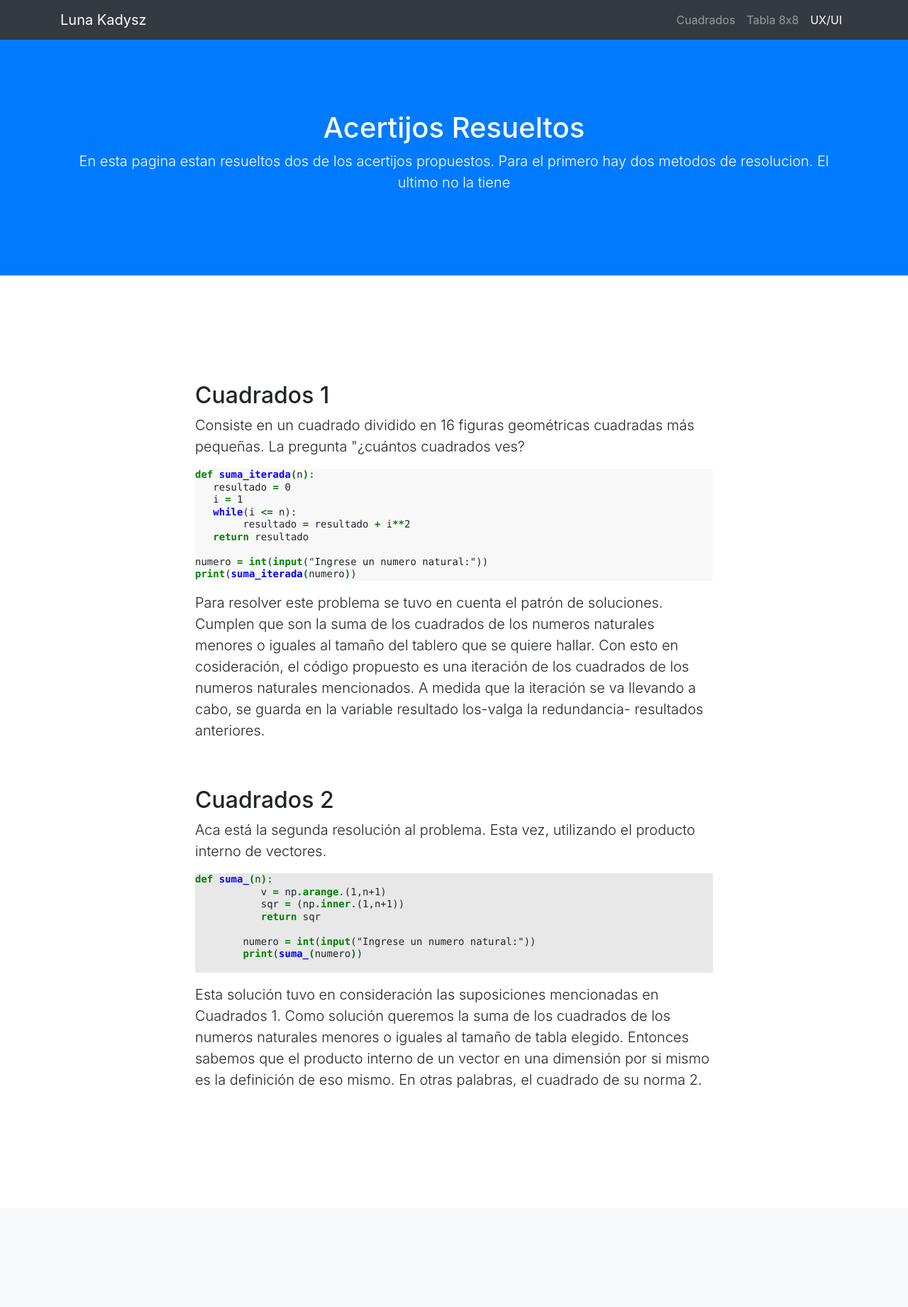
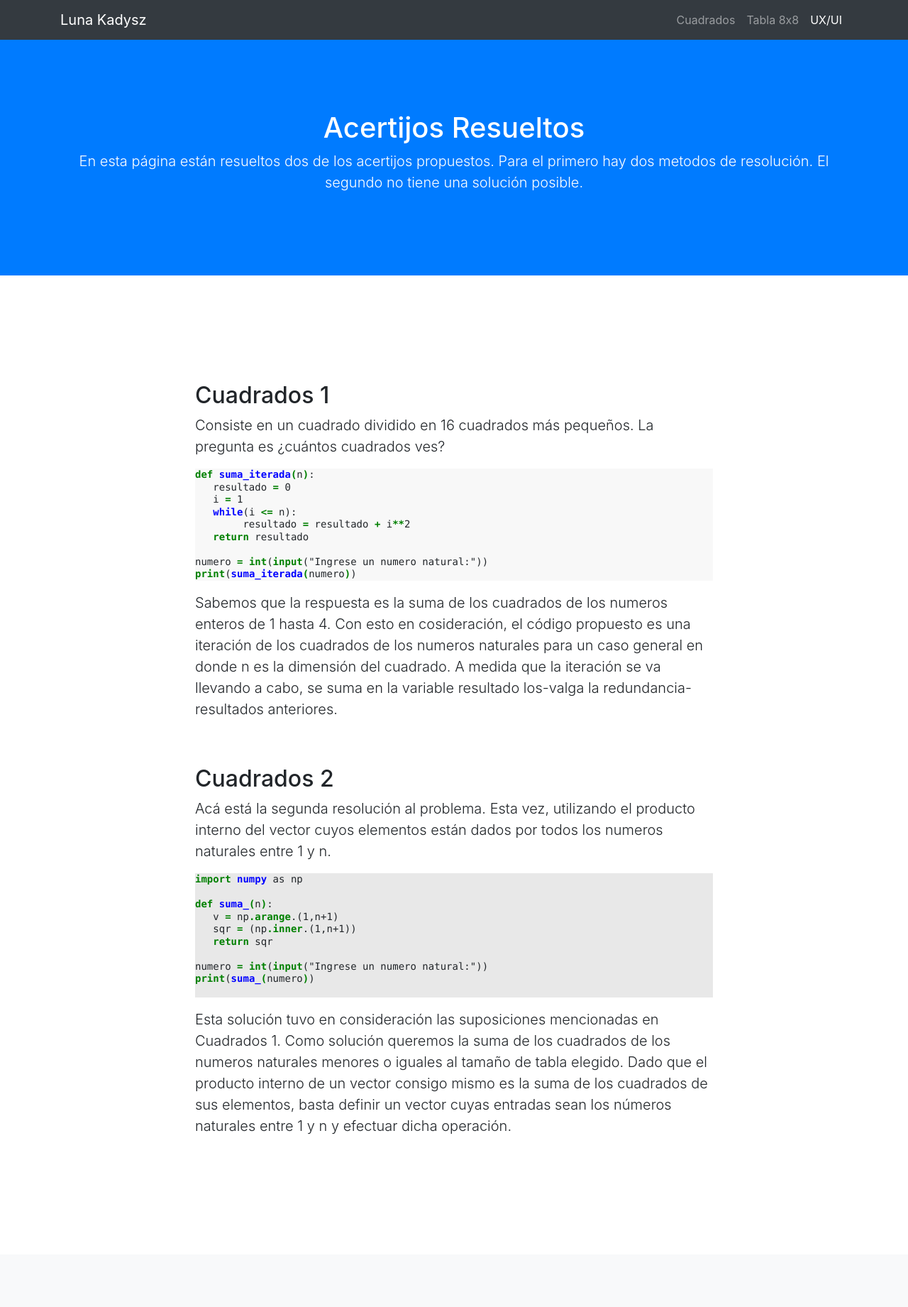
Before and after one commit to LunaKadysz/QReport, a Django app: page / in a window 1280 px wide. Shown: the top 1841 px of the page at 71% size. Run offline with Django 3.2, Linux system fonts and the light colour scheme; some libraries are stand-ins or nearby versions.

Commit message:
detalles

```diff
--- a/myapp/templates/index.html
+++ b/myapp/templates/index.html
@@ -48,7 +48,7 @@
   <header class="bg-primary text-white">
     <div class="container text-center">
       <h1>Acertijos Resueltos</h1>
-      <p class="lead">En esta pagina estan resueltos dos de los acertijos propuestos. Para el primero hay dos metodos de resolucion. El ultimo no la tiene</p>
+      <p class="lead">En esta página están resueltos dos de los acertijos propuestos. Para el primero hay dos metodos de resolución. El segundo no tiene una solución posible.</p>
     </div>
   </header>
 
@@ -57,7 +57,7 @@
       <div class="row">
         <div class="col-lg-8 mx-auto">
           <h2>Cuadrados 1</h2>
-          <p class="lead">Consiste en un cuadrado dividido en 16 figuras geométricas cuadradas más pequeñas. La pregunta "¿cuántos cuadrados ves?</p>
+          <p class="lead">Consiste en un cuadrado dividido en 16 cuadrados más pequeños. La pregunta es ¿cuántos cuadrados ves?</p>
 
 <!-- code=python (!bc pypro) typeset with pygments style "default" -->
 <div class="highlight" style="background: #f8f8f8"><pre style="line-height: 125%"><span style="color: #008000; font-weight: bold">def</span> <span style="color: #0000FF; font-weight: bold">suma_iterada</span><span style="color: #008000; font-weight: bold">(</span>n<span style="color: #008000; font-weight: bold">)</span>:
@@ -70,13 +70,16 @@
 numero <span style="color: #008000; font-weight: bold">=</span><span style="color: #008000; font-weight: bold"> int</span>(<span style="color: #008000; font-weight: bold">input</span>("Ingrese un numero natural:"))
 <span style="color: #008000; font-weight: bold">print</span>(<span style="color: #0000FF; font-weight: bold">suma_iterada</span><span style="color: #008000; font-weight: bold">(</span>numero<span style="color: #008000; font-weight: bold">)</span>)
 </pre></div>
- <p class="lead">Para resolver este problema se tuvo en cuenta el patrón de soluciones. Cumplen que son la suma de los cuadrados de los numeros naturales menores o iguales al tamaño del tablero que se quiere hallar. Con esto en cosideración, el código propuesto es una iteración de los cuadrados de los numeros naturales mencionados. A medida que la iteración se va llevando a cabo, se guarda en la variable resultado los-valga la redundancia- resultados anteriores.</p>
+ <p class="lead">Sabemos que la respuesta es la suma de los cuadrados de los numeros enteros de 1 hasta 4. Con esto en cosideración, el código propuesto es una iteración de los cuadrados de los numeros naturales para un caso general en donde n es la dimensión del cuadrado. A medida que la iteración se va llevando a cabo, se suma en la variable resultado los-valga la redundancia- resultados anteriores.</p>
 <br>
 <br>
 	<h2>Cuadrados 2</h2>
-	          <p class="lead">Aca está la segunda resolución al problema. Esta vez, utilizando el producto interno de vectores.</p>
+	          <p class="lead">Acá está la segunda resolución al problema. Esta vez, utilizando el producto interno del vector cuyos elementos están dados por todos los numeros naturales entre 1 y n.</p>
 	          <!-- code=python (!bc pypro) typeset with pygments style "default" -->
-	<div class="highlight" style="background: #e8e8e8"><pre style="line-height: 125%"><span style="color: #008000; font-weight: bold">def</span> <span style="color: #0000FF; font-weight: bold">suma_</span><span style="color: #008000; font-weight: bold">(</span>n<span style="color: #008000; font-weight: bold">)</span>:
+	<div class="highlight" style="background: #e8e8e8"><pre style="line-height: 125%">
+<span style="color: #008000; font-weight: bold">import</span> <span style="color: #0000FF; font-weight: bold">numpy</span> as np
+
+<span style="color: #008000; font-weight: bold">def</span> <span style="color: #0000FF; font-weight: bold">suma_</span><span style="color: #008000; font-weight: bold">(</span>n<span style="color: #008000; font-weight: bold">)</span>:
    v <span style="color: #008000; font-weight: bold">=</span> np<span style="color: #008000; font-weight: bold">.</span><span style="color: #008000; font-weight: bold">arange</span>.(1,n+1)
    sqr <span style="color: #008000; font-weight: bold">=</span> (np<span style="color: #008000; font-weight: bold">.</span><span style="color: #008000; font-weight: bold">inner</span>.(1,n+1))
    <span style="color: #008000; font-weight: bold">return</span> sqr
@@ -85,7 +88,7 @@ numero <span style="color: #008000; font-weight: bold">=</span><span style="colo
 <span style="color: #008000; font-weight: bold">print</span>(<span style="color: #0000FF; font-weight: bold">suma_</span><span style="color: #008000; font-weight: bold">(</span>numero<span style="color: #008000; font-weight: bold">)</span>)
   </pre></div>
 	<p class="lead">Esta solución tuvo en consideración las suposiciones mencionadas en Cuadrados 1.
-	Como solución queremos la suma de los cuadrados de los numeros naturales menores o iguales al tamaño de tabla elegido. Entonces sabemos que el producto interno de un vector en una dimensión por si mismo es la definición de eso mismo. En otras palabras, el cuadrado de su norma 2.</p>
+  Como solución queremos la suma de los cuadrados de los numeros naturales menores o iguales al tamaño de tabla elegido. Dado que el producto interno de un vector consigo mismo es la suma de los cuadrados de sus elementos, basta definir un vector cuyas entradas sean los números naturales entre 1 y n y efectuar dicha operación.</p>
         </div>
       </div>
     </div>
@@ -96,12 +99,12 @@ numero <span style="color: #008000; font-weight: bold">=</span><span style="colo
       <div class="row">
         <div class="col-lg-8 mx-auto">
           <h2>Tabla 8x8</h2>
-          <p class="lead">El siguiente acertijo plantea lo siguiente: supongamos que a un tablero de 8×8 se le eliminan dos esquinas diagonalmente opuestas, dejando 62 casillas. ¿Es posible colocar 31 piezas de dominó de tamaño 2×1 recubriendo todo el tablero?</p>
+          <p class="lead">Para el siguiente acertijo supongamos que a un tablero de 8×8 se le eliminan dos esquinas diagonalmente opuestas, dejando 62 casillas. ¿Es posible colocar 31 piezas de dominó de tamaño 2×1 recubriendo todo el tablero?</p>
           <img src="{% static 'img.jpeg' %}" >
           <p class="lead">Como está mencionado en el encabezado, no es posible colocar las piezas de dominó tal que cubran la totalidad de la superficie deseada.</p>
-          <p class="lead">Para entender la razón pensémoslo de la siguiente forma:</p>
-      	  <p class="lead">Cada pieza de dominó ocupa necesariemente dos casillas: una blanca y una negra. Por ende, al haber sido eliminadas dos esquinas cuyos colores coinciden, los espacios del color opuesto correspondientes a las mismas quedarán forzosamente vacíos.</p>
-      	<p class="lead">Como observación de este problema podemos decir que si se cubren dos casillas del mismo color, dondequiera que estén ubicadas, no se podrán colocar las 31 piezas de dominó.</p>
+          <p class="lead">La razón es la siguiente:</p>
+          <p class="lead">Cada pieza de dominó ocupa necesariemente dos casillas: una roja y una negra. Por ende, al haber sido eliminadas dos esquinas cuyos colores coinciden, habrá dos espacios del color opuesto vacíos.</p>
+        <p class="lead">Como observación a este problema podemos decir que si se eliminan dos casillas del mismo color, dondequiera que estén ubicadas, no se podrán colocar las 31 piezas de dominó recubriendo todo el tablero.</p>
         </div>
       </div>
     </div>
@@ -113,7 +116,7 @@ numero <span style="color: #008000; font-weight: bold">=</span><span style="colo
         <div class="col-lg-8 mx-auto">
           <h2>UX/UI</h2>
           <p class="lead">Para comenzar con la experiencia del cliente, en la página se le presentaría el acertijo con una imagen ilustrativa de la grilla.</p>
-          <p class="lead">A continuación se colocaría un unput en el cual el cliente ingresaría el tamaño de grilla deseado:</p>
+          <p class="lead">A continuación se colocaría un input en el cual el cliente ingresaría el tamaño de grilla deseado:</p>
           <form>
   <div class="form-row align-items-center">
     <div class="col-sm-3 my-1">
@@ -131,8 +134,7 @@ numero <span style="color: #008000; font-weight: bold">=</span><span style="colo
           <div class="highlight" style="background: #f8f8f8"><pre style="line-height: 125%">
 <span style="color: #008000; font-weight: bold">import</span> <span style="color: #0000FF; font-weight: bold">matplotlib.pyplot</span> as plt
 <span style="color: #008000; font-weight: bold">from</span> <span style="color: #0000FF; font-weight: bold">matplotlib</span> <span style="color: #008000; font-weight: bold">import</span> <span style="color: #0000FF; font-weight: bold">colors</span>
-<span style="color: #008000; font-weight: bold">import</span> <span style="color: #0000FF; font-weight: bold">numpy</span> as np
-<span style="color: #008000; font-weight: bold">from</span> <span style="color: #0000FF; font-weight: bold">numpy</span> <span style="color: #008000; font-weight: bold">import</span> <span style="color: #0000FF; font-weight: bold">linalg,zeros,matrix</span>
+<span style="color: #008000; font-weight: bold">from</span> <span style="color: #0000FF; font-weight: bold">numpy</span> <span style="color: #008000; font-weight: bold">import</span> <span style="color: #0000FF; font-weight: bold">linalg,zeros,matrix,arange</span>
 
 
 data <span style="color: #008000; font-weight: bold">=</span> matrix(zeros([4,4]))
@@ -149,13 +151,13 @@ norm <span style="color: #008000; font-weight: bold">=</span> colors.BoundaryNor
         ax<span style="color: #008000; font-weight: bold">.imshow</span>(data, cmap=cmap, norm=norm)
         <span style="color:grey; font-weight: italic"># dibujando las lineas</span>
         ax<span style="color: #008000; font-weight: bold">.grid</span>(which='major', axis='both', linestyle='-', color='k', linewidth=1)
-        ax<span style="color: #008000; font-weight: bold">.set_xticks</span>(np<span style="color: #008000; font-weight: bold">.arange</span>(.5, 4.5, 1));
-        ax<span style="color: #008000; font-weight: bold">.set_yticks</span>(np<span style="color: #008000; font-weight: bold">.arange</span>(.5, 4.5, 1));
+        ax<span style="color: #008000; font-weight: bold">.set_xticks</span>(<span style="color: #008000; font-weight: bold">arange</span>(.5, 4.5, 1));
+        ax<span style="color: #008000; font-weight: bold">.set_yticks</span>(<span style="color: #008000; font-weight: bold">arange</span>(.5, 4.5, 1));
         data[i,j]=0
 
 plt.show()
           </div>
-          <p class="lead">De esta misma forma se prosieguiría con los cuadrados de 2x2, 3x3 y así hasta tener la cantidad ingresada por el cliente.</p>
+          <p class="lead">De esta misma forma se proseguiría con los cuadrados de 2x2, 3x3 y así hasta tener la cantidad ingresada por el cliente.</p>
           <p class="lead">Cuando la exhibición de los cuadrados finaliza, se ejecutaría uno de los códigos mostrados en Cuadrados.</p>
         </div>
       </div>
```
Lines whose indentation alone changed are shown as unchanged.
